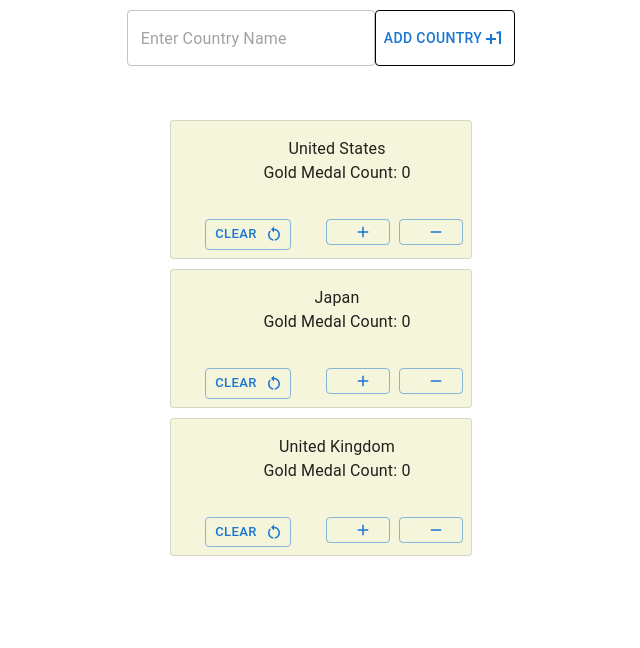
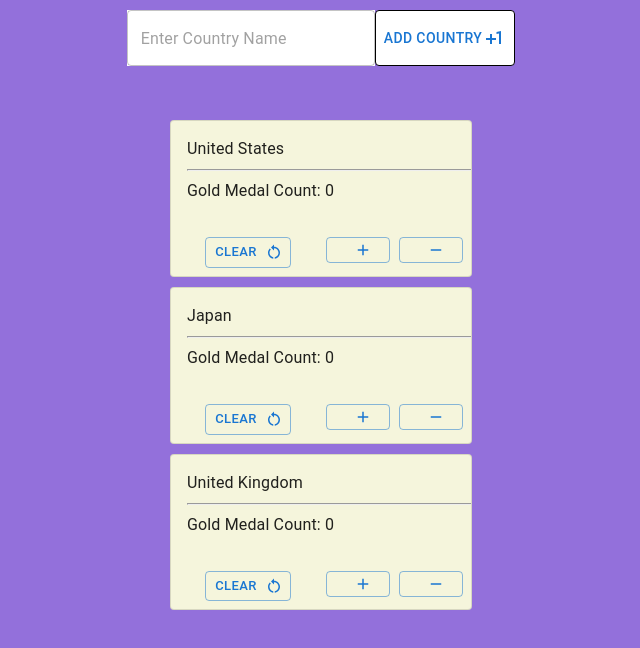
Before and after one commit to Ascend96/react-basic-concepts1, a React (Create React App) app: page / in a window 1280 px wide. Shown: the top 648 px of the page, without its empty margins (319-959 px from the left). Built offline with nearby package versions, Linux system fonts and the light colour scheme.

Commit message:
Added Styling

```diff
--- a/src/App.css
+++ b/src/App.css
@@ -41,4 +41,10 @@
   margin: 0 auto;
   height: 100px;
   margin-top: 10px;
+  background-color: mediumpurple;
+  width: 400px;
 }
+
+.countryInput {
+  background-color: white;
+}
--- a/src/App.tsx
+++ b/src/App.tsx
@@ -43,7 +43,7 @@ function App() {
     const addCountryComponent = (
         <div className="addCountryContainer">
             <TextField value={countryName} className="countryInput" placeholder="Enter Country Name" onChange={handleOnChange}/>
-            <Button style={{border: '1px solid black', height: '56px'}} onClick={handleAddCountry}>Add Country<PlusOneIcon/></Button>
+            <Button className="countryInputBtn" style={{border: '1px solid black', height: '56px', backgroundColor: 'white'}} onClick={handleAddCountry}>Add Country<PlusOneIcon/></Button>
         </div>
     )
 
--- a/src/components/country/country-component.tsx
+++ b/src/components/country/country-component.tsx
@@ -35,10 +35,11 @@ export const CountryComponent = (props: any) => {
 
     const card = (
         <>
-            <CardContent style={{margin: 'auto', width: '300px'}}>
+            <CardContent style={{margin: 'auto', width: '300px', textAlign: "left"}}>
                 <Typography>
                     {props.name}
                 </Typography>
+                <hr/>
                 <Typography>
                     Gold Medal Count: {medalCount}
                 </Typography>
--- a/src/index.css
+++ b/src/index.css
@@ -5,6 +5,7 @@ body {
     sans-serif;
   -webkit-font-smoothing: antialiased;
   -moz-osx-font-smoothing: grayscale;
+  background-color: mediumpurple;
 }
 
 code {
```
